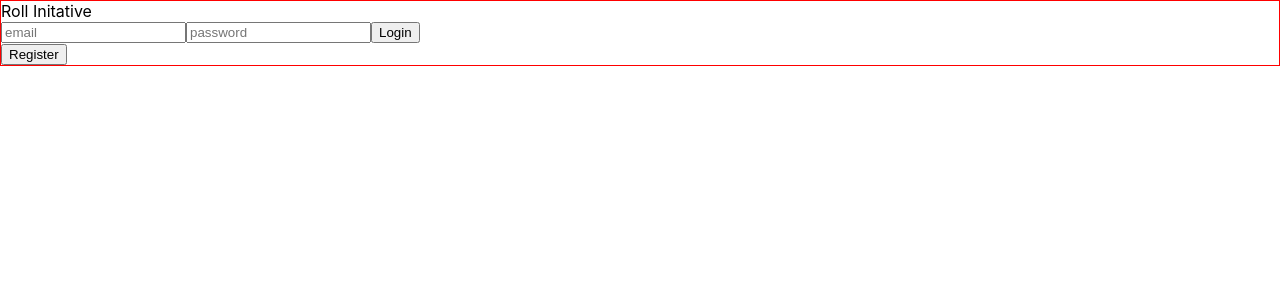
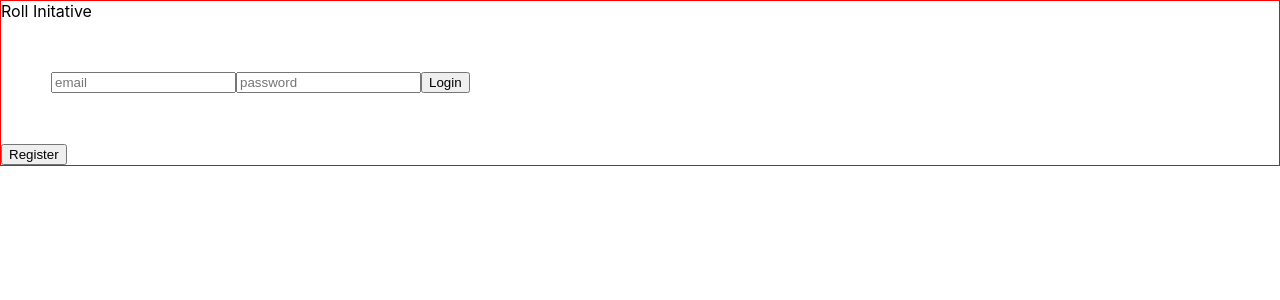
Before and after one commit to hammyhammer/roll-initiative, a React (Create React App) app in the folder client/: page / in a window 1280 px wide. Shown: the top 300 px of the page. Built offline with nearby package versions, Linux system fonts and the light colour scheme.

Commit message:
basic styling for login page

```diff
--- a/client/src/screens/Login/Login.jsx
+++ b/client/src/screens/Login/Login.jsx
@@ -33,14 +33,15 @@ export default function Login(props) {
       <header>
         Roll Initative
       </header>
-      <div>
-        <form onSubmit={handleSubmit}>
+      <div className={logincss.form}>
+        <form className={logincss.inputs} onSubmit={handleSubmit}>
           <input type="text" value={email} placeholder='email' onChange={(event) => setEmail(event.target.value)} />
           <input type="text" value={password} placeholder='password' onChange={(event) => setPassword(event.target.value)} />
+
           <button>Login</button>
 
+        </form>
 
-        </form>
       </div>
       <div>
         <button onClick={registerPath}>Register</button>
--- a/client/src/screens/Login/Login.module.css
+++ b/client/src/screens/Login/Login.module.css
@@ -2,3 +2,10 @@
   height: 100%;
   border: 1px red solid;
 }
+
+.form {
+  display: flex;
+  align-content: center;
+  align-items: column;
+  margin: 50px;
+}
```
